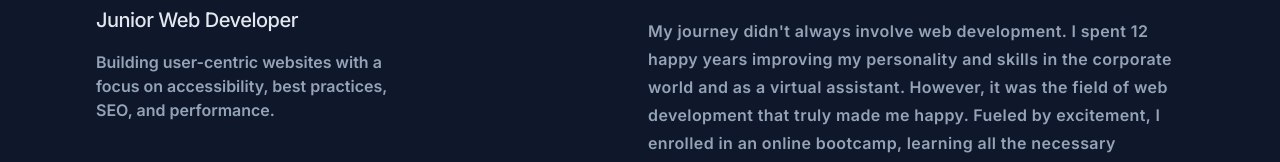
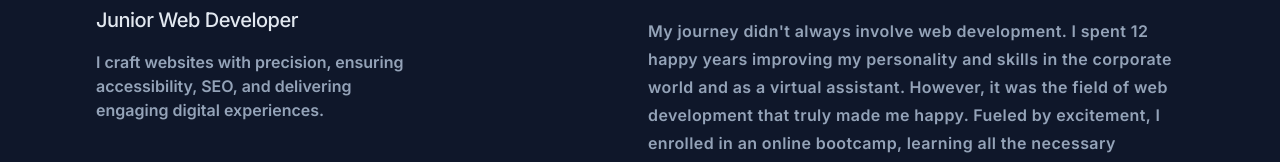
Before and after one commit to mrVinzcode/melvin-mangubat, a React (Vite) app: page / in a window 1280 px wide. Shown: the part 150-312 px from the top of the page. Built offline with nearby package versions, Linux system fonts and the light colour scheme.

Commit message:
change p tag

```diff
--- a/src/pages/Global/Sidebar.jsx
+++ b/src/pages/Global/Sidebar.jsx
@@ -9,8 +9,8 @@ export default function Sidebar() {
           Junior Web Developer
         </h2>
         <p className="mt-4 max-w-xs leading-normal">
-          Building user-centric websites with a focus on accessibility, best
-          practices, SEO, and performance.
+          I craft websites with precision, ensuring accessibility, SEO, and
+          delivering engaging digital experiences.
         </p>
 
         <nav className="nav hidden lg:block" aria-label="In-page jump links">
```
